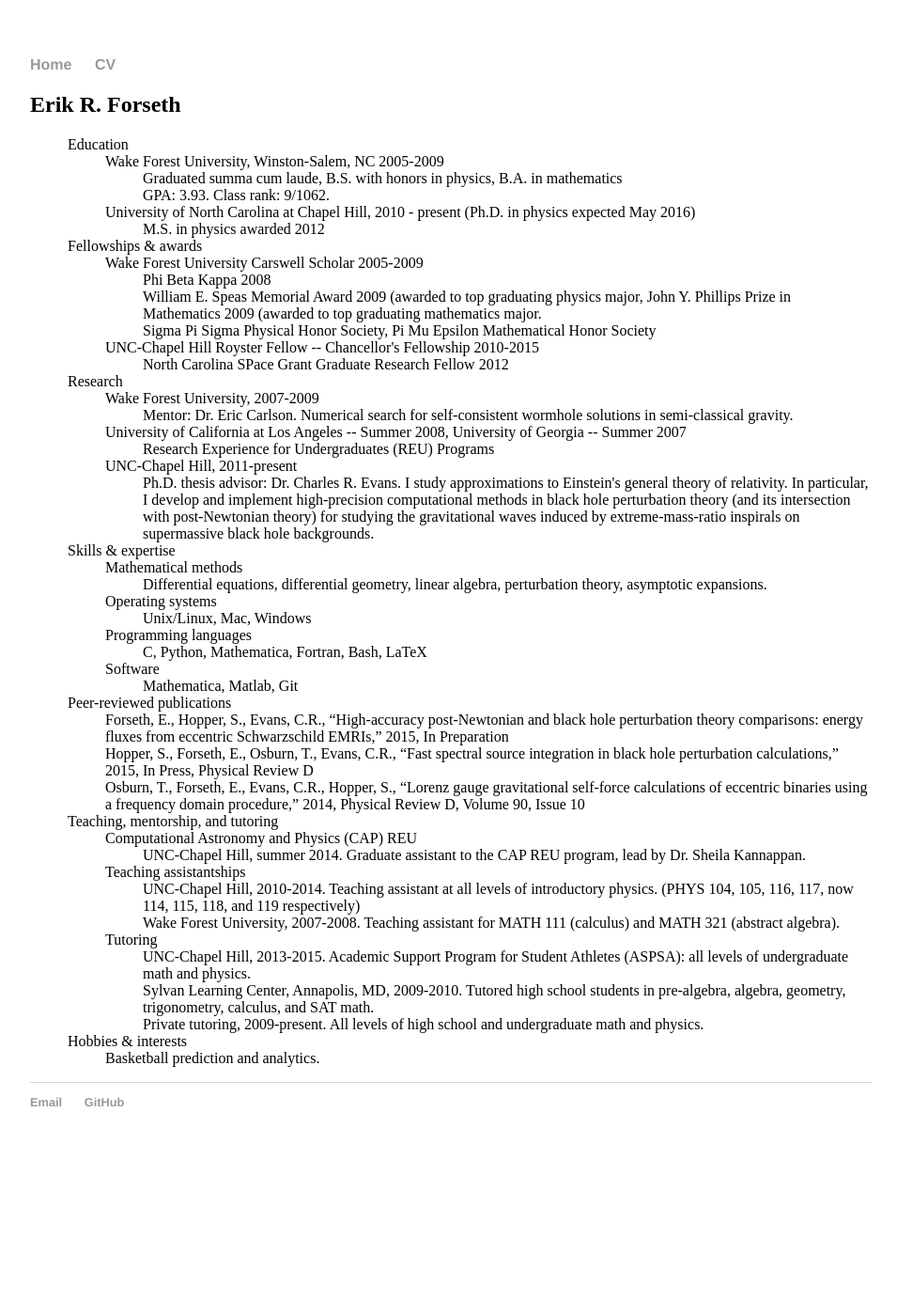
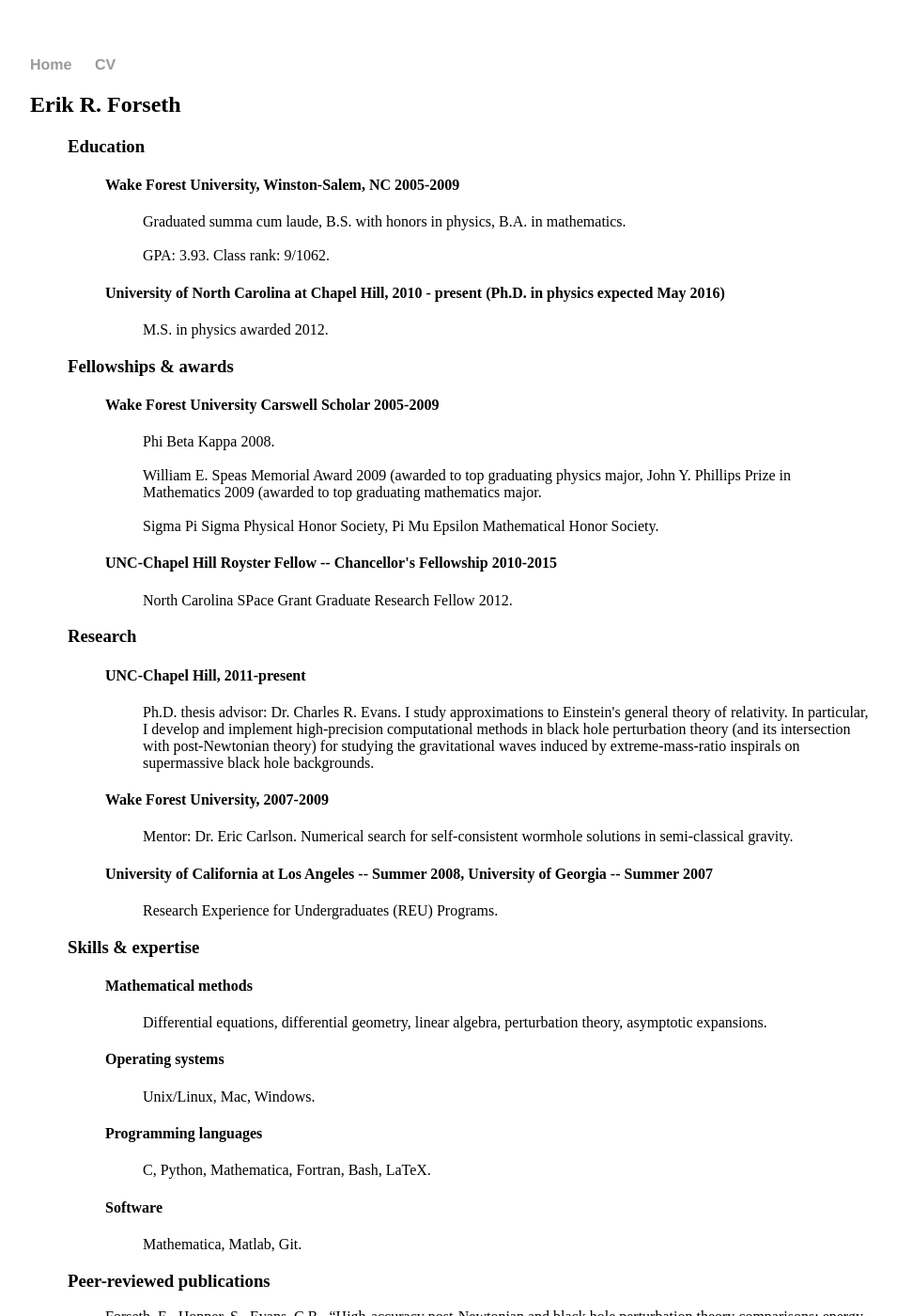
Before and after one commit to erikrforseth/erikrforseth.github.io, a Jekyll site: the page built from cv/index.html, in a window 1280 px wide and 1400 px high. Shown: the whole window at 94% size, without its empty margins (160-1115 px from the left). Built offline with Jekyll 4.4.1, drawn with Linux system fonts in a browser that asks for light colours; some of the changed text lies outside the part shown.

Commit message:
Edits to spacing on CV page.

```diff
--- a/cv/index.html
+++ b/cv/index.html
@@ -5,112 +5,172 @@
 <div class="cv">
   <h2>Erik R. Forseth</h2>
   <ul style="list-style-type:none">
-	   <li>Education
+
+
+	   <li><h3>Education</h3>
 	     <ul style="list-style-type:none">
-	       <li>Wake Forest University, Winston-Salem, NC 2005-2009
+
+	       <li><h4>Wake Forest University, Winston-Salem, NC 2005-2009</h4>
 		 <ul style="list-style-type:none">
-		   <li>Graduated summa cum laude, B.S. with honors in physics, B.A. in mathematics</li>
+
+		   <li>Graduated summa cum laude, B.S. with honors in physics, B.A. in mathematics.</li>
+		   <br>
 		   <li>GPA: 3.93. Class rank: 9/1062.</li>
+
 		 </ul>
 	       </li>
-	       <li>University of North Carolina at Chapel Hill, 2010 - present (Ph.D. in physics expected May 2016)
+
+	       <li><h4>University of North Carolina at Chapel Hill, 2010 - present (Ph.D. in physics expected May 2016)</h4>
 		 <ul style="list-style-type:none">
-		   <li>M.S. in physics awarded 2012</li>
+
+		   <li>M.S. in physics awarded 2012.</li>
+
+		 </ul>
+	       </li>
+
+	     </ul>
+	   </li>
+
+
+	   <li><h3>Fellowships & awards</h3>
+	     <ul style="list-style-type:none">
+
+	       <li><h4>Wake Forest University Carswell Scholar 2005-2009</h4>
+		 <ul style="list-style-type:none">
+
+		   <li>Phi Beta Kappa 2008.</li>
+		   <br>
+		   <li>William E. Speas Memorial Award 2009 (awarded to top graduating physics major, John Y. Phillips Prize in Mathematics 2009 (awarded to top graduating mathematics major.</li>
+		   <br>
+		   <li>Sigma Pi Sigma Physical Honor Society, Pi Mu Epsilon Mathematical Honor Society.</li>
+
+		 </ul>
+	       </li>
+
+	       <li><h4>UNC-Chapel Hill Royster Fellow -- Chancellor's Fellowship 2010-2015</h4>
+		 <ul style="list-style-type:none">
+
+		   <li>North Carolina SPace Grant Graduate Research Fellow 2012.</li>
+
 		 </ul>
 	       </li>
 	     </ul>
 	   </li>
-	   <li>Fellowships & awards
+
+
+	   <li><h3>Research</h3>
 	     <ul style="list-style-type:none">
-	       <li>Wake Forest University Carswell Scholar 2005-2009
+
+	       <li><h4>UNC-Chapel Hill, 2011-present</h4>
 		 <ul style="list-style-type:none">
-		   <li>Phi Beta Kappa 2008</li>
-		   <li>William E. Speas Memorial Award 2009 (awarded to top graduating physics major, John Y. Phillips Prize in Mathematics 2009 (awarded to top graduating mathematics major.</li>
-		   <li>Sigma Pi Sigma Physical Honor Society, Pi Mu Epsilon Mathematical Honor Society</li>
+		   <li>Ph.D. thesis advisor: Dr. Charles R. Evans. I study approximations to Einstein's general theory of relativity. In particular, I develop and implement high-precision computational methods in black hole perturbation theory (and its intersection with post-Newtonian theory) for studying the gravitational waves induced by extreme-mass-ratio inspirals on supermassive black hole backgrounds.</li>
 		 </ul>
 	       </li>
-	       <li>UNC-Chapel Hill Royster Fellow -- Chancellor's Fellowship 2010-2015
-		 <ul style="list-style-type:none">
-		   <li>North Carolina SPace Grant Graduate Research Fellow 2012</li>
-		 </ul>
-	       </li>
-	     </ul>
-	   </li>
-	   <li>Research
-	     <ul style="list-style-type:none">
-	       <li>Wake Forest University, 2007-2009
+
+	       <li><h4>Wake Forest University, 2007-2009</h4>
 		 <ul style="list-style-type:none">
 		   <li>Mentor: Dr. Eric Carlson. Numerical search for self-consistent wormhole solutions in semi-classical gravity.</li>
 		 </ul>
 	       </li>
-	       <li>University of California at Los Angeles -- Summer 2008, University of Georgia -- Summer 2007
+
+	       <li><h4>University of California at Los Angeles -- Summer 2008, University of Georgia -- Summer 2007</h4>
 		 <ul style="list-style-type:none">
-		   <li>Research Experience for Undergraduates (REU) Programs</li>
+		   <li>Research Experience for Undergraduates (REU) Programs.</li>
 		 </ul>
 	       </li>
-	       <li>UNC-Chapel Hill, 2011-present
-		 <ul style="list-style-type:none">
-		   <li>Ph.D. thesis advisor: Dr. Charles R. Evans. I study approximations to Einstein's general theory of relativity. In particular, I develop and implement high-precision computational methods in black hole perturbation theory (and its intersection with post-Newtonian theory) for studying the gravitational waves induced by extreme-mass-ratio inspirals on supermassive black hole backgrounds.</li>
+
 	     </ul>
 	   </li>
+
+
+	   <li><h3>Skills & expertise</h3>
+	     <ul style="list-style-type:none">
+
+	       <li><h4>Mathematical methods</h4>
+		 <ul style="list-style-type:none">
+
+		   <li>Differential equations, differential geometry, linear algebra, perturbation theory, asymptotic expansions.</li>
+
 		 </ul>
 	       </li>
-	   <li>Skills & expertise
+
+	       <li><h4>Operating systems</h4>
 		 <ul style="list-style-type:none">
-	       <li>Mathematical methods
-		 <ul style="list-style-type:none">
-		   <li>Differential equations, differential geometry, linear algebra, perturbation theory, asymptotic expansions.</li>
+
+		   <li>Unix/Linux, Mac, Windows.</li>
+
 		 </ul>
 	       </li>
-	       <li>Operating systems
+
+	       <li><h4>Programming languages</h4>
 		 <ul style="list-style-type:none">
-		   <li>Unix/Linux, Mac, Windows</li>
+
+		   <li>C, Python, Mathematica, Fortran, Bash, LaTeX.</li>
+
 		 </ul>
 	       </li>
-	       <li>Programming languages
+
+	       <li><h4>Software</h4>
 		 <ul style="list-style-type:none">
-		   <li>C, Python, Mathematica, Fortran, Bash, LaTeX</li>
+
+		   <li>Mathematica, Matlab, Git.</li>
+
 		 </ul>
 	       </li>
-	       <li>Software
-		 <ul style="list-style-type:none">
-		   <li>Mathematica, Matlab, Git</li>
+
 	     </ul>
 	   </li>
+
+
+	   <li><h3>Peer-reviewed publications</h3>
+	     <ul style="list-style-type:none">
+
+	       <li>Forseth, E., Hopper, S., Evans, C.R., <q>High-accuracy post-Newtonian and black hole perturbation theory comparisons: energy fluxes from eccentric Schwarzschild EMRIs,</q> 2015, In Preparation.</li>
+	       <br>
+	       <li>Hopper, S., Forseth, E., Osburn, T., Evans, C.R., <q>Fast spectral source integration in black hole perturbation calculations,</q> 2015, In Press, Physical Review D.</li>
+	       <br>
+	       <li>Osburn, T., Forseth, E., Evans, C.R., Hopper, S., <q>Lorenz gauge gravitational self-force calculations of eccentric binaries using a frequency domain procedure,</q> 2014, Physical Review D, Volume 90, Issue 10.</li>
+
 	     </ul>
 	   </li>
-	   <li>Peer-reviewed publications
+
+
+	   <li><h3>Teaching, mentorship, and tutoring</h3>
 	     <ul style="list-style-type:none">
-	       <li>Forseth, E., Hopper, S., Evans, C.R., <q>High-accuracy post-Newtonian and black hole perturbation theory comparisons: energy fluxes from eccentric Schwarzschild EMRIs,</q> 2015, In Preparation</li>
-	       <li>Hopper, S., Forseth, E., Osburn, T., Evans, C.R., <q>Fast spectral source integration in black hole perturbation calculations,</q> 2015, In Press, Physical Review D</li>
-	       <li>Osburn, T., Forseth, E., Evans, C.R., Hopper, S., <q>Lorenz gauge gravitational self-force calculations of eccentric binaries using a frequency domain procedure,</q> 2014, Physical Review D, Volume 90, Issue 10</li>
-	     </ul>
-	   </li>
-	   <li>Teaching, mentorship, and tutoring
-	     <ul style="list-style-type:none">
-	       <li>Computational Astronomy and Physics (CAP) REU
+
+	       <li><h4>Computational Astronomy and Physics (CAP) REU</h4>
 		 <ul style="list-style-type:none">
 		   <li>UNC-Chapel Hill, summer 2014. Graduate assistant to the CAP REU program, lead by Dr. Sheila Kannappan.</li>
 		 </ul>
 	       </li>
-	       <li>Teaching assistantships
+
+	       <li><h4>Teaching assistantships</h4>
 		 <ul style="list-style-type:none">
-		   <li>UNC-Chapel Hill, 2010-2014. Teaching assistant at all levels of introductory physics. (PHYS 104, 105, 116, 117, now 114, 115, 118, and 119 respectively)</li>
+		   <li>UNC-Chapel Hill, 2010-2014. Teaching assistant at all levels of introductory physics. (PHYS 104, 105, 116, 117, now 114, 115, 118, and 119 respectively).</li>
+		   <br>
 		   <li>Wake Forest University, 2007-2008. Teaching assistant for MATH 111 (calculus) and MATH 321 (abstract algebra).</li>
 		 </ul>
 	       </li>
-	       <li>Tutoring
+
+	       <li><h4>Tutoring</h4>
 		 <ul style="list-style-type:none">
 		   <li>UNC-Chapel Hill, 2013-2015. Academic Support Program for Student Athletes (ASPSA): all levels of undergraduate math and physics.</li>
+		   <br>
 		   <li>Sylvan Learning Center, Annapolis, MD, 2009-2010. Tutored high school students in pre-algebra, algebra, geometry, trigonometry, calculus, and SAT math.</li>
+		   <br>
 		   <li>Private tutoring, 2009-present. All levels of high school and undergraduate math and physics.</li>
 		 </ul>
 	       </li>
+
 	     </ul>
 	   </li>
-	   <li>Hobbies & interests
+
+
+	   <li><h3>Hobbies & interests</h3>
 	     <ul style="list-style-type:none">
+
 	       <li>Basketball prediction and analytics.</li>
+
 	     </ul>
 	   </li>
 	 </ul>
```
Lines whose indentation alone changed are shown as unchanged.
